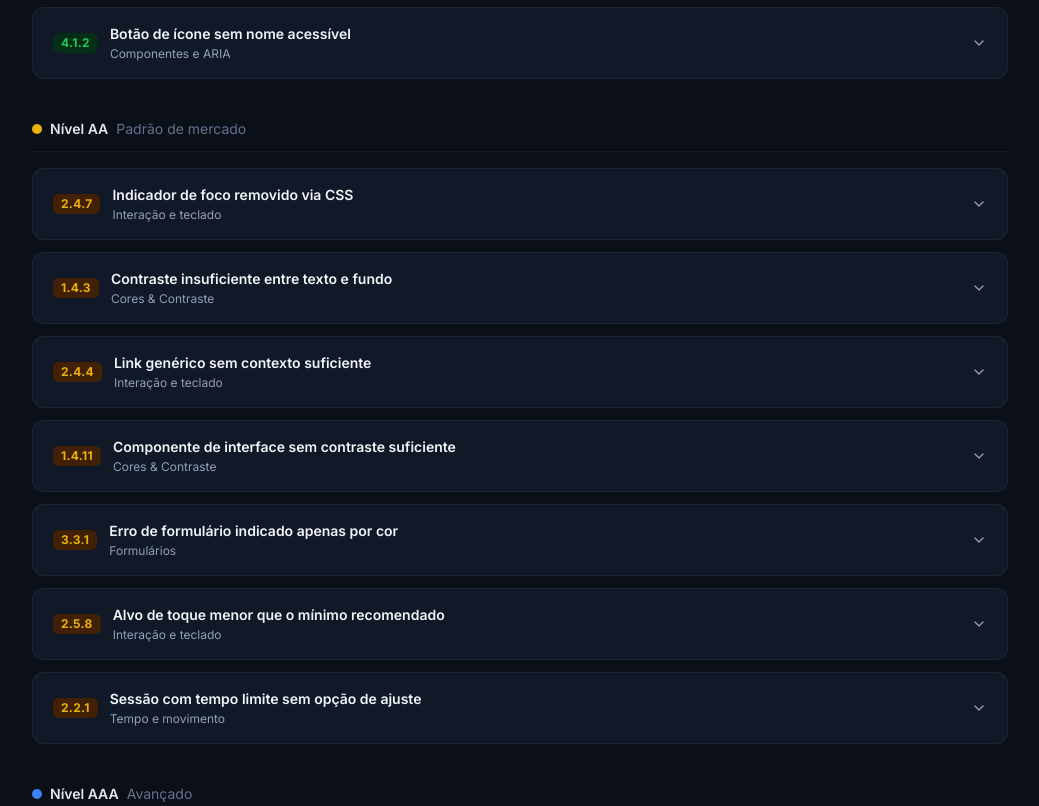
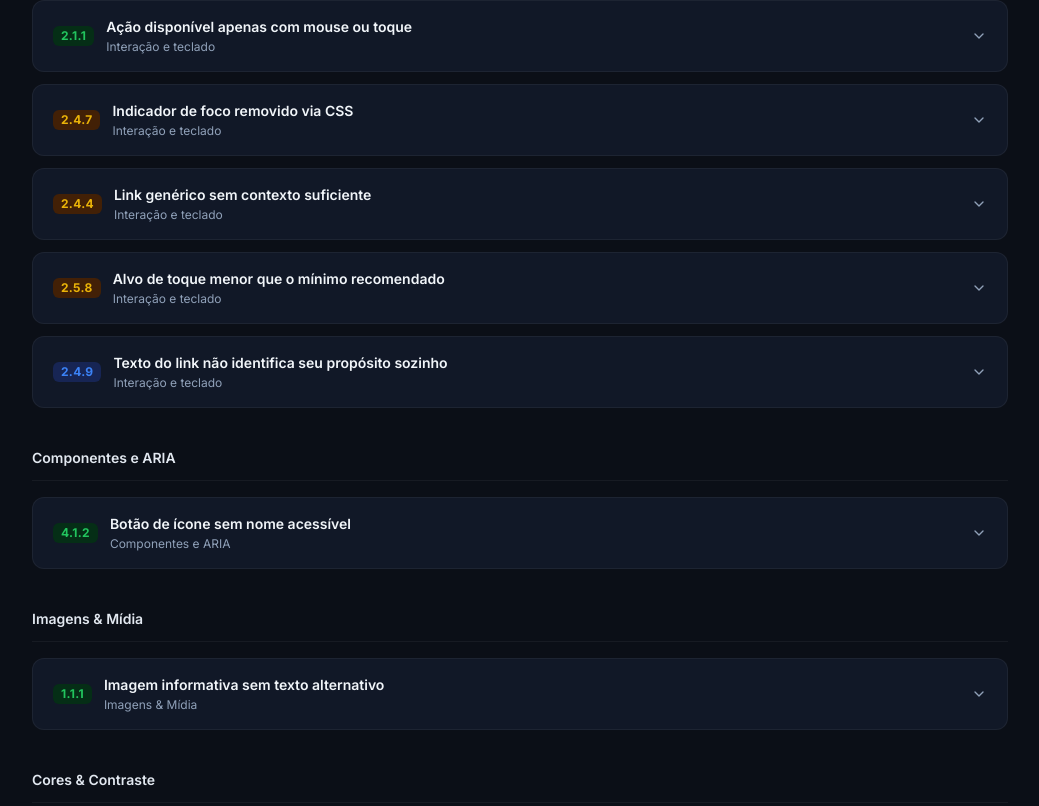
Before and after one commit to leobaiano/fix11y, a Next.js app: page / in a window 1280 px wide. Shown: the part 1234-2040 px from the top of the page, without its empty margins (120-1159 px from the left). Built offline with nearby package versions, Linux system fonts and the light colour scheme.

Commit message:
refactor: ajusta a organização visual dos resultados

```diff
--- a/src/components/MainContent.tsx
+++ b/src/components/MainContent.tsx
@@ -9,28 +9,23 @@ import type { FaqItem, WcagLevel, Category } from "@/types/faq";
 
 const faqItems = rawFaq as FaqItem[];
 
-const LEVEL_ORDER: WcagLevel[] = ["A", "AA", "AAA"];
-const LEVEL_LABELS: Record<WcagLevel, string> = {
-  A: "Nível A",
-  AA: "Nível AA",
-  AAA: "Nível AAA",
-};
-const LEVEL_SUBTITLES: Record<WcagLevel, string> = {
-  A: "Requisito mínimo",
-  AA: "Padrão de mercado",
-  AAA: "Avançado",
-};
-const LEVEL_DOT: Record<WcagLevel, string> = {
-  A: "bg-[#22c55e]",
-  AA: "bg-[#eab308]",
-  AAA: "bg-[#3b82f6]",
-};
+const CATEGORY_ORDER: Category[] = [
+  "Formulários",
+  "Interação e teclado",
+  "Componentes e ARIA",
+  "Imagens & Mídia",
+  "Cores & Contraste",
+  "Conteúdo e linguagem",
+  "Tempo e movimento",
+];
 
 function normalizeSearchText(value: string) {
   return value
     .normalize("NFD")
     .replace(/[\u0300-\u036f]/g, "")
-    .toLocaleLowerCase("pt-BR");
+    .toLocaleLowerCase("pt-BR")
+    .replace(/[^a-z0-9]+/g, " ")
+    .trim();
 }
 
 function getSearchableText(item: FaqItem) {
@@ -51,30 +46,64 @@ function getSearchableText(item: FaqItem) {
     .join(" ");
 }
 
+function getSearchScore(item: FaqItem, term: string) {
+  if (!term) return 0;
+
+  const title = normalizeSearchText(item.title);
+  const criterion = normalizeSearchText(item.criterion);
+  const criteria = normalizeSearchText(item.criteria?.join(" ") ?? "");
+  const keywords = normalizeSearchText(item.keywords?.join(" ") ?? "");
+  const summary = normalizeSearchText(item.summary ?? "");
+  const content = normalizeSearchText(getSearchableText(item));
+
+  if (title === term || criterion === term || criteria.includes(term)) {
+    return 100;
+  }
+
+  return (
+    (title.includes(term) ? 60 : 0) +
+    (keywords.includes(term) ? 45 : 0) +
+    (summary.includes(term) ? 30 : 0) +
+    (content.includes(term) ? 10 : 0)
+  );
+}
+
 export default function MainContent() {
   const [searchTerm, setSearchTerm] = useState("");
   const [selectedLevel, setSelectedLevel] = useState<WcagLevel | "ALL">("ALL");
   const [selectedCategory, setSelectedCategory] = useState<Category | "ALL">("ALL");
+  const normalizedSearchTerm = normalizeSearchText(searchTerm);
+  const isSearching = normalizedSearchTerm.length > 0;
 
   const filtered = useMemo(() => {
-    const term = normalizeSearchText(searchTerm.trim());
-    return faqItems.filter((item) => {
+    return faqItems
+      .map((item, index) => ({
+        item,
+        index,
+        score: getSearchScore(item, normalizedSearchTerm),
+      }))
+      .filter(({ item }) => {
         const matchesSearch =
-        !term ||
-        normalizeSearchText(getSearchableText(item)).includes(term);
+          !normalizedSearchTerm ||
+          normalizeSearchText(getSearchableText(item)).includes(normalizedSearchTerm);
         const matchesLevel = selectedLevel === "ALL" || item.level === selectedLevel;
         const matchesCategory =
           selectedCategory === "ALL" || item.category === selectedCategory;
         return matchesSearch && matchesLevel && matchesCategory;
-    });
-  }, [searchTerm, selectedLevel, selectedCategory]);
+      })
+      .sort((first, second) => {
+        if (!isSearching) return first.index - second.index;
+        return second.score - first.score || first.index - second.index;
+      })
+      .map(({ item }) => item);
+  }, [isSearching, normalizedSearchTerm, selectedLevel, selectedCategory]);
 
-  // Group by level in order
+  // Browse by problem domain when there is no explicit search.
   const grouped = useMemo(() => {
-    const map = new Map<WcagLevel, FaqItem[]>();
-    for (const level of LEVEL_ORDER) {
-      const items = filtered.filter((i) => i.level === level);
-      if (items.length > 0) map.set(level, items);
+    const map = new Map<Category, FaqItem[]>();
+    for (const category of CATEGORY_ORDER) {
+      const items = filtered.filter((item) => item.category === category);
+      if (items.length > 0) map.set(category, items);
     }
     return map;
   }, [filtered]);
@@ -126,30 +155,33 @@ export default function MainContent() {
             </p>
           </div>
         ) : (
+          isSearching ? (
+            <section aria-label="Resultados ordenados por relevância">
+              <p className="mb-4 text-sm text-slate-400">
+                Resultados por relevância para “{searchTerm.trim()}”
+              </p>
+              <div className="space-y-3">
+                {filtered.map((item) => (
+                  <AccordionItem key={item.id} item={item} />
+                ))}
+              </div>
+            </section>
+          ) : (
             <div className="space-y-10">
-            {LEVEL_ORDER.map((level) => {
-              const items = grouped.get(level);
+              {CATEGORY_ORDER.map((category) => {
+                const items = grouped.get(category);
                 if (!items) return null;
+                const headingId = `group-category-${CATEGORY_ORDER.indexOf(category)}`;
                 return (
-                <section key={level} aria-labelledby={`group-${level}`}>
-                  {/* Group heading */}
-                  <div className="mb-4 flex items-center gap-2 border-b border-white/5 pb-3">
-                    <span
-                      className={`h-2.5 w-2.5 rounded-full ${LEVEL_DOT[level]}`}
-                      aria-hidden="true"
-                    />
+                  <section key={category} aria-labelledby={headingId}>
+                    <div className="mb-4 border-b border-white/5 pb-3">
                       <h3
-                      id={`group-${level}`}
+                        id={headingId}
                         className="text-sm font-semibold text-slate-200"
                       >
-                      {LEVEL_LABELS[level]}
+                        {category}
                       </h3>
-                    <span className="text-sm text-slate-500">
-                      {LEVEL_SUBTITLES[level]}
-                    </span>
                     </div>
-
-                  {/* Items */}
                     <div className="space-y-3">
                       {items.map((item) => (
                         <AccordionItem key={item.id} item={item} />
@@ -159,6 +191,7 @@ export default function MainContent() {
                 );
               })}
             </div>
+          )
         )}
       </main>
     </>
```
Lines whose indentation alone changed are shown as unchanged.
